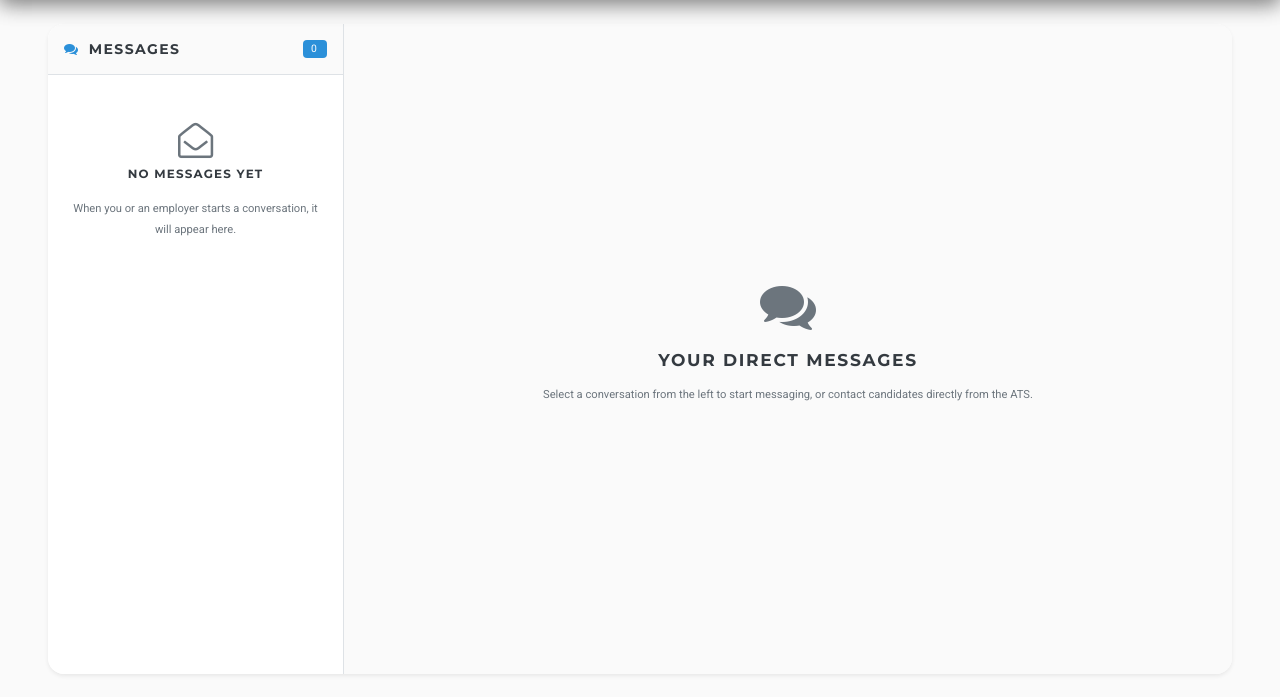
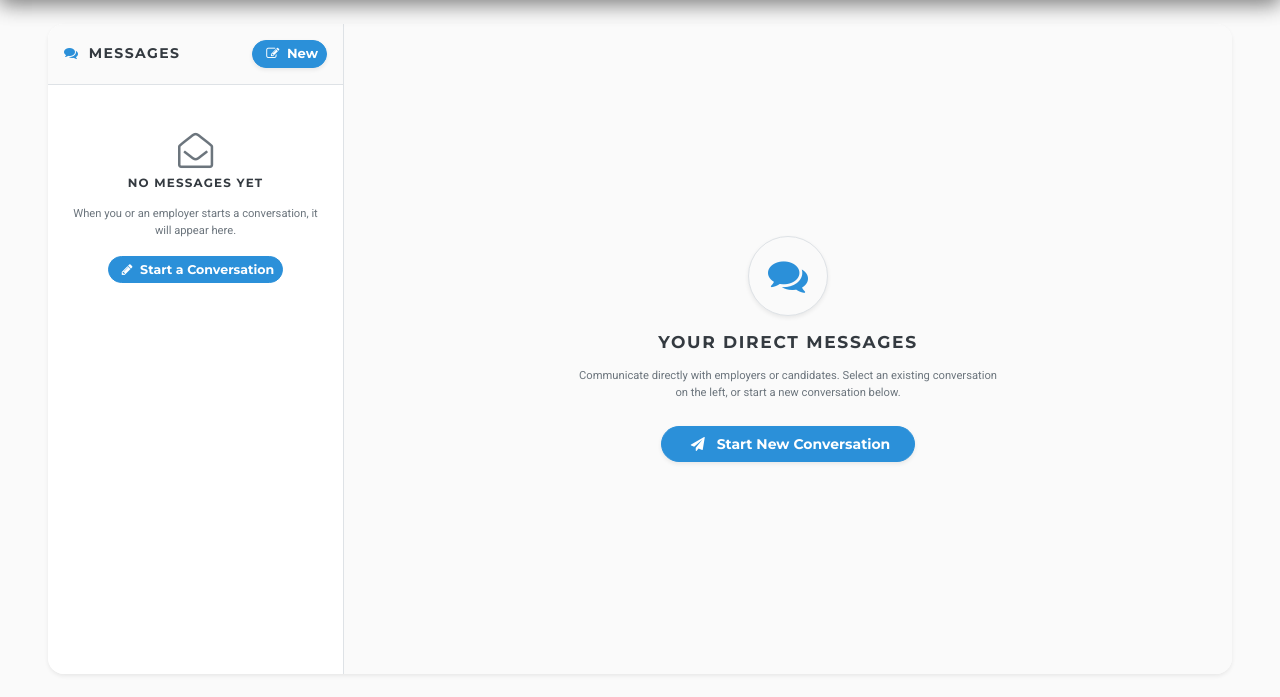
Before and after one commit to wuba21/Django-online-Job-Portal-system, a Django app: page /en/messages/ in a window 1280 px wide. Shown: the part 72-769 px from the top of the page. Run offline with Django 3.2, Linux system fonts and the light colour scheme; a user stored in the database is signed in; data comes from the database, SQL or seed files in the repository; data that the repository does not hold is empty; parts of the project's set-up code (start-up, migrations or seed data) failed here and were passed over; some libraries are stand-ins or nearby versions.

Commit message:
feat(messaging): add new conversation modal and direct recipient picker to inbox

```diff
--- a/jobsapp/urls.py
+++ b/jobsapp/urls.py
@@ -44,6 +44,7 @@ urlpatterns = [
 
     # Direct 2-Way Candidate <-> Employer Messaging
     path("messages/", inbox_view, name="inbox"),
+    path("messages/start/", start_conversation, name="start-conversation-direct"),
     path("messages/start/<int:candidate_id>/", start_conversation, name="start-conversation"),
 
     # AI Resume Auto-Profile Extractor
--- a/jobsapp/views/messages.py
+++ b/jobsapp/views/messages.py
@@ -83,20 +83,61 @@ def inbox_view(request):
             "last_message": last_msg,
         })
 
+    # Available contacts for starting a new conversation
+    contacts = []
+    user_jobs = []
+    if user.role == "employer":
+        applied_candidates = list(
+            User.objects.filter(applicant__job__user=user)
+            .exclude(id=user.id)
+            .distinct()[:50]
+        )
+        if len(applied_candidates) < 15:
+            other_cands = list(
+                User.objects.filter(role="employee", is_active=True)
+                .exclude(id=user.id)
+                .exclude(id__in=[u.id for u in applied_candidates])[:30]
+            )
+            contacts = applied_candidates + other_cands
+        else:
+            contacts = applied_candidates
+        user_jobs = Job.objects.filter(user=user).order_by("-created_at")[:20]
+    else:
+        applied_employers = list(
+            User.objects.filter(job__applicants__user=user)
+            .exclude(id=user.id)
+            .distinct()[:50]
+        )
+        if len(applied_employers) < 15:
+            other_emps = list(
+                User.objects.filter(role="employer", is_active=True)
+                .exclude(id=user.id)
+                .exclude(id__in=[u.id for u in applied_employers])[:30]
+            )
+            contacts = applied_employers + other_emps
+        else:
+            contacts = applied_employers
+        user_jobs = Job.objects.filter(applicants__user=user).distinct()[:20]
+
     context = {
         "conversations": conversation_items,
         "active_conversation": active_conversation,
         "active_messages": active_messages,
         "active_other_user": active_conversation.get_other_user(user) if active_conversation else None,
+        "contacts": contacts,
+        "user_jobs": user_jobs,
     }
     return render(request, "jobs/messages/inbox.html", context)
 
 
 @login_required
-def start_conversation(request, candidate_id):
+def start_conversation(request, candidate_id=None):
     """
-    Opens or creates a conversation with a candidate (from Employer ATS or Candidate profile).
+    Opens or creates a conversation with a candidate/employer (from ATS, Job details, or Inbox modal).
     """
+    if not candidate_id:
+        candidate_id = request.POST.get("recipient_id") or request.GET.get("recipient_id")
+
     candidate = get_object_or_404(User, id=candidate_id)
     user = request.user
 
@@ -104,11 +145,17 @@ def start_conversation(request, candidate_id):
         messages.warning(request, "You cannot start a conversation with yourself.")
         return redirect("jobs:inbox")
 
-    job_id = request.GET.get("job_id")
-    job = get_object_or_404(Job, id=job_id) if job_id else None
+    job_id = request.POST.get("job_id") or request.GET.get("job_id")
+    job = Job.objects.filter(id=job_id).first() if job_id else None
 
-    # Determine employer vs candidate roles
-    if user.role == "employer":
+    # Determine employer vs candidate roles consistently
+    if user.role == "employer" and candidate.role != "employer":
+        employer = user
+        cand = candidate
+    elif candidate.role == "employer" and user.role != "employer":
+        employer = candidate
+        cand = user
+    elif user.id < candidate.id:
         employer = user
         cand = candidate
     else:
@@ -121,7 +168,7 @@ def start_conversation(request, candidate_id):
         job=job
     )
 
-    initial_msg = request.GET.get("intro")
+    initial_msg = (request.POST.get("message") or request.GET.get("intro") or "").strip()
     if initial_msg:
         ChatMessage.objects.create(
             conversation=conv,
@@ -129,5 +176,11 @@ def start_conversation(request, candidate_id):
             message=initial_msg
         )
         conv.save()
+        create_notification(
+            user=candidate,
+            title=f"💬 New message from {user.get_full_name() or user.email}",
+            message=initial_msg[:140],
+            link=f"/messages/?c={conv.id}"
+        )
 
     return redirect(f"/messages/?c={conv.id}")
--- a/templates/jobs/messages/inbox.html
+++ b/templates/jobs/messages/inbox.html
@@ -13,7 +13,9 @@
                         <h5 class="font-weight-bold text-dark mb-0">
                             <i class="fa fa-comments text-primary mr-1"></i> Messages
                         </h5>
-                        <span class="badge badge-primary px-2 py-1">{{ conversations|length }}</span>
+                        <button type="button" class="btn btn-sm btn-primary font-weight-bold shadow-sm" data-toggle="modal" data-target="#newMessageModal" style="border-radius: 20px; font-size: 0.82rem;">
+                            <i class="fa fa-pencil-square-o mr-1"></i> New
+                        </button>
                     </div>
 
                     <div class="list-group list-group-flush">
@@ -54,7 +56,10 @@
                         <div class="text-center py-5 text-muted p-3">
                             <i class="fa fa-envelope-open-o text-muted mb-2" style="font-size: 2.2rem;"></i>
                             <h6 class="font-weight-bold text-dark">No Messages Yet</h6>
-                            <small>When you or an employer starts a conversation, it will appear here.</small>
+                            <small class="d-block mb-3">When you or an employer starts a conversation, it will appear here.</small>
+                            <button type="button" class="btn btn-sm btn-primary font-weight-bold" data-toggle="modal" data-target="#newMessageModal" style="border-radius: 20px;">
+                                <i class="fa fa-pencil mr-1"></i> Start a Conversation
+                            </button>
                         </div>
                         {% endfor %}
                     </div>
@@ -82,9 +87,9 @@
                                 </div>
                             </div>
                             <div>
-                                {% if request.user.role == 'employer' and active_conversation.candidate %}
-                                    <a href="{% url 'accounts:candidate-profile-view' active_conversation.candidate.id %}" target="_blank" class="btn btn-sm btn-outline-primary font-weight-bold">
-                                        <i class="fa fa-user mr-1"></i> View Candidate Profile
+                                {% if active_conversation.job %}
+                                    <a href="{% url 'jobs:jobs-detail' active_conversation.job.id %}" target="_blank" class="btn btn-sm btn-outline-primary font-weight-bold">
+                                        <i class="fa fa-briefcase mr-1"></i> View Job
                                     </a>
                                 {% endif %}
                             </div>
@@ -140,9 +145,16 @@
                     {% else %}
                         <!-- No Conversation Selected -->
                         <div class="d-flex flex-column align-items-center justify-content-center h-100 py-5 text-muted">
-                            <i class="fa fa-comments text-muted mb-3" style="font-size: 3.5rem;"></i>
+                            <div class="rounded-circle bg-light d-flex align-items-center justify-content-center mb-3 shadow-sm border" style="width: 80px; height: 80px;">
+                                <i class="fa fa-comments text-primary" style="font-size: 2.5rem;"></i>
+                            </div>
                             <h4 class="font-weight-bold text-dark">Your Direct Messages</h4>
-                            <p class="text-muted small">Select a conversation from the left to start messaging, or contact candidates directly from the ATS.</p>
+                            <p class="text-muted small text-center mb-4" style="max-width: 420px;">
+                                Communicate directly with employers or candidates. Select an existing conversation on the left, or start a new conversation below.
+                            </p>
+                            <button type="button" class="btn btn-primary font-weight-bold shadow-sm px-4 py-2" data-toggle="modal" data-target="#newMessageModal" style="border-radius: 25px;">
+                                <i class="fa fa-paper-plane mr-2"></i> Start New Conversation
+                            </button>
                         </div>
                     {% endif %}
                 </div>
@@ -150,6 +162,69 @@
         </div>
     </div>
 </section>
+
+<!-- Start New Conversation Modal -->
+<div class="modal fade" id="newMessageModal" tabindex="-1" role="dialog" aria-labelledby="newMessageModalLabel" aria-hidden="true">
+    <div class="modal-dialog modal-dialog-centered" role="document">
+        <div class="modal-content border-0 shadow-lg" style="border-radius: 16px; overflow: hidden;">
+            <div class="modal-header bg-primary text-white">
+                <h5 class="modal-title font-weight-bold" id="newMessageModalLabel">
+                    <i class="fa fa-paper-plane mr-2"></i> Start New Conversation
+                </h5>
+                <button type="button" class="close text-white" data-dismiss="modal" aria-label="Close">
+                    <span aria-hidden="true">&times;</span>
+                </button>
+            </div>
+            <form method="post" action="{% url 'jobs:start-conversation-direct' %}">
+                {% csrf_token %}
+                <div class="modal-body p-4">
+                    <div class="form-group mb-3">
+                        <label class="font-weight-bold small text-dark">
+                            {% if request.user.role == 'employer' %}
+                                Select Candidate / Applicant <span class="text-danger">*</span>
+                            {% else %}
+                                Select Company / Employer <span class="text-danger">*</span>
+                            {% endif %}
+                        </label>
+                        <select name="recipient_id" class="form-control" required style="border-radius: 8px;">
+                            <option value="" disabled selected>-- Choose recipient --</option>
+                            {% for contact in contacts %}
+                                <option value="{{ contact.id }}">
+                                    {{ contact.get_full_name|default:contact.email }} ({{ contact.role|title }})
+                                </option>
+                            {% empty %}
+                                <option value="" disabled>No direct contacts found</option>
+                            {% endfor %}
+                        </select>
+                    </div>
+
+                    {% if user_jobs %}
+                    <div class="form-group mb-3">
+                        <label class="font-weight-bold small text-dark">Related Job (Optional)</label>
+                        <select name="job_id" class="form-control" style="border-radius: 8px;">
+                            <option value="">-- No specific job attached --</option>
+                            {% for j in user_jobs %}
+                                <option value="{{ j.id }}">{{ j.title }}</option>
+                            {% endfor %}
+                        </select>
+                    </div>
+                    {% endif %}
+
+                    <div class="form-group mb-2">
+                        <label class="font-weight-bold small text-dark">Opening Message <span class="text-danger">*</span></label>
+                        <textarea name="message" class="form-control" rows="3" required placeholder="Type your greeting or message..." style="border-radius: 8px; resize: vertical;"></textarea>
+                    </div>
+                </div>
+                <div class="modal-footer bg-light">
+                    <button type="button" class="btn btn-secondary font-weight-bold" data-dismiss="modal">Cancel</button>
+                    <button type="submit" class="btn btn-primary font-weight-bold px-4">
+                        <i class="fa fa-paper-plane mr-1"></i> Send & Chat
+                    </button>
+                </div>
+            </form>
+        </div>
+    </div>
+</div>
 
 <script>
     // Auto-scroll chat thread to bottom on page load
```
